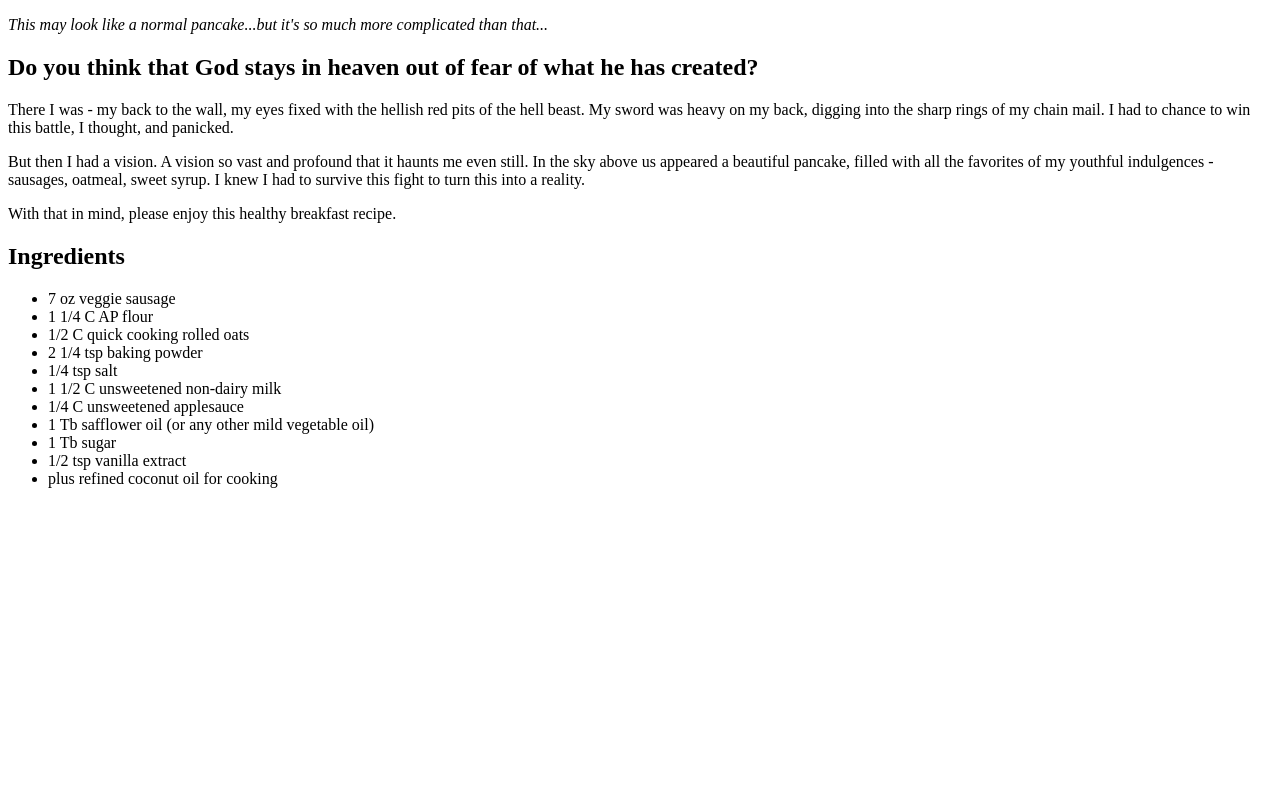
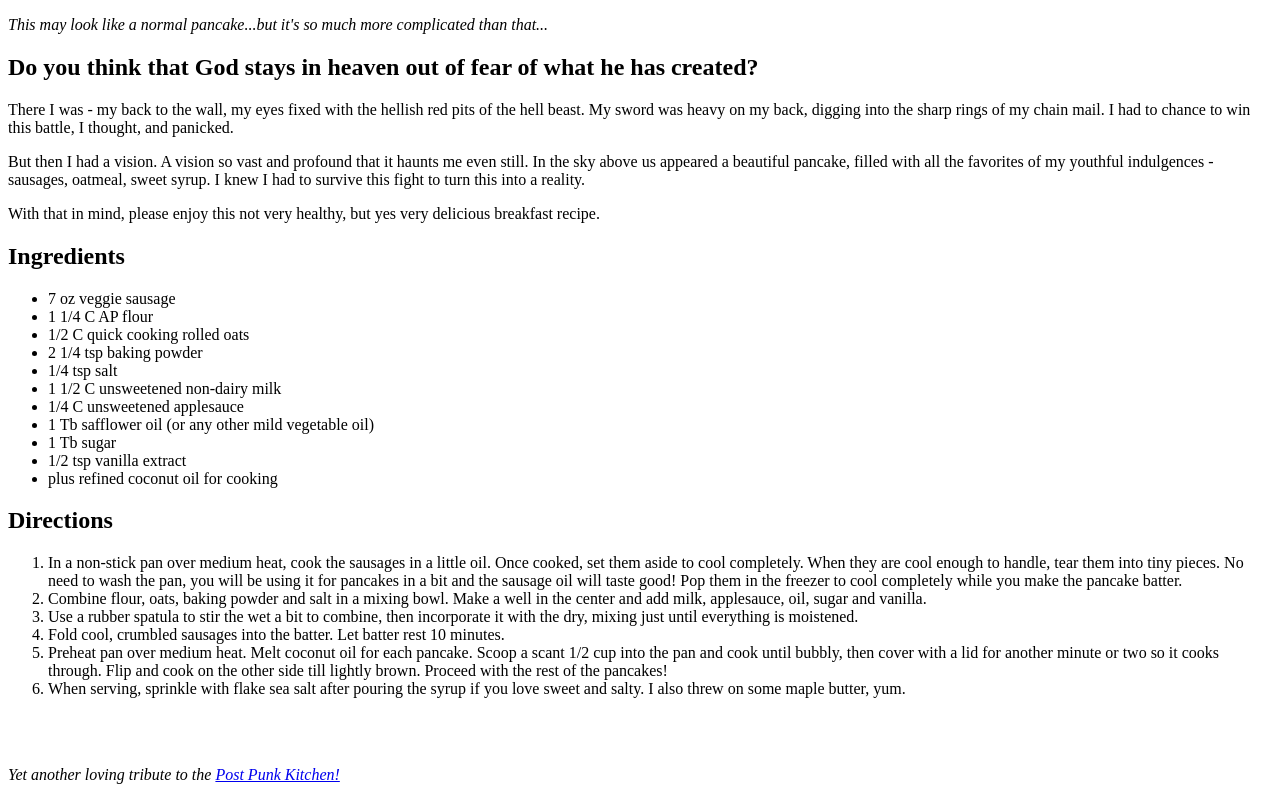
Before and after one commit to alysvolatile/odin-recipes, a plain HTML site: page recipes/pancake.html in a window 1280 px wide. Shown: the part 1108-1908 px from the top of the page. Before the commit the page ends 1612 px from the top, so only its background shows below. Drawn offline with Linux system fonts and the light colour scheme.

Commit message:
Add pancake directions

```diff
--- a/recipes/pancake.html
+++ b/recipes/pancake.html
@@ -12,7 +12,7 @@
       <h2>Do you think that God stays in heaven out of fear of what he has created?</h2>
         <p>There I was - my back to the wall, my eyes fixed with the hellish red pits of the hell beast. My sword was heavy on my back, digging into the sharp rings of my chain mail. I had to chance to win this battle, I thought, and panicked.</p>
         <p>But then I had a vision. A vision so vast and profound that it haunts me even still. In the sky above us appeared a beautiful pancake, filled with all the favorites of my youthful indulgences - sausages, oatmeal, sweet syrup. I knew I had to survive this fight to turn this into a reality.</p>
-        <p>With that in mind, please enjoy this healthy breakfast recipe.</p>
+        <p>With that in mind, please enjoy this not very healthy, but yes very delicious breakfast recipe.</p>
       <h2>Ingredients</h2>
         <ul>
             <li>7 oz veggie sausage</li>
@@ -27,6 +27,18 @@
             <li>1/2 tsp vanilla extract</li>
             <li>plus refined coconut oil for cooking</li>
         </ul>
+      <h2>Directions</h2>
+        <ol>
+            <li>In a non-stick pan over medium heat, cook the sausages in a little oil. Once cooked, set them aside to cool completely. When they are cool enough to handle, tear them into tiny pieces. No need to wash the pan, you will be using it for pancakes in a bit and the sausage oil will taste good! Pop them in the freezer to cool completely while you make the pancake batter.</li>
+            <li>Combine flour, oats, baking powder and salt in a mixing bowl. Make a well in the center and add milk, applesauce, oil, sugar and vanilla.</li>
+            <li>Use a rubber spatula to stir the wet a bit to combine, then incorporate it with the dry, mixing just until everything is moistened.</li>
+            <li>Fold cool, crumbled sausages into the batter. Let batter rest 10 minutes.</li>
+            <li>Preheat pan over medium heat. Melt coconut oil for each pancake. Scoop a scant 1/2 cup into the pan and cook until bubbly, then cover with a lid for another minute or two so it cooks through. Flip and cook on the other side till lightly brown. Proceed with the rest of the pancakes!</li>
+            <li>When serving, sprinkle with flake sea salt after pouring the syrup if you love sweet and salty. I also threw on some maple butter, yum.</li>
+        </ol>
+      <br>
+      <br>
+      <p><em>Yet another loving tribute to the <a href="https://www.theppk.com/2021/04/sausage-oatmeal-pancakes/">Post Punk Kitchen!</a></em></p>
   </body>
 
 </html>
```
